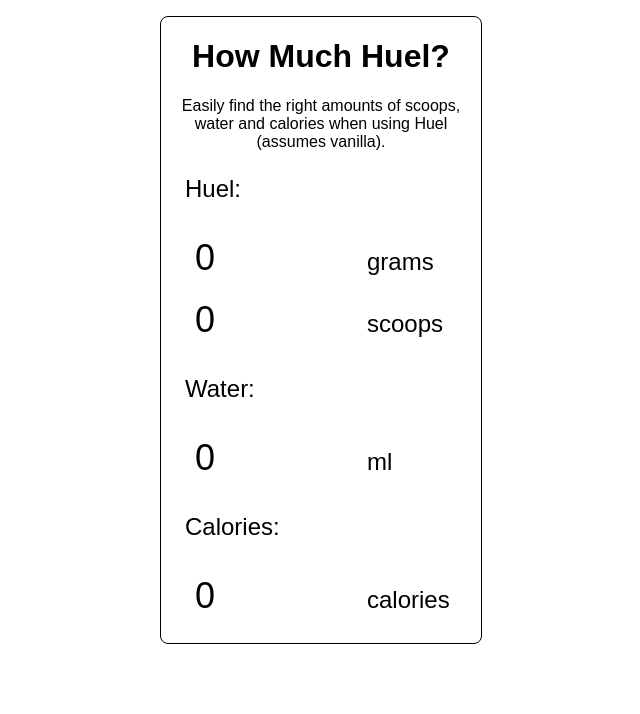
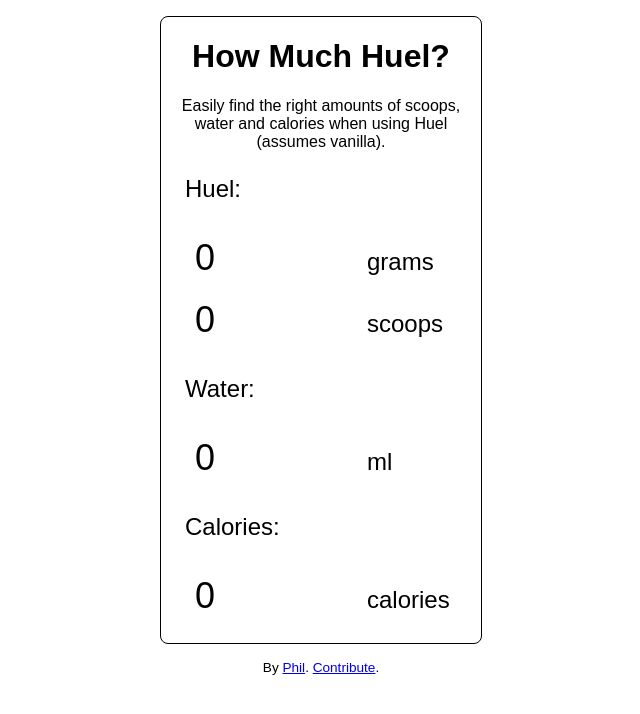
Before and after one commit to philipjohn/howmuchhuel, a React (Create React App) app: page / in a window 1280 px wide. Shown: the top 714 px of the page, without its empty margins (319-959 px from the left). Built offline with nearby package versions, Linux system fonts and the light colour scheme.

Commit message:
Add credit

```diff
--- a/index.html
+++ b/index.html
@@ -7,15 +7,10 @@
     </head>
     <body>
         <div id="root"></div>
-        <!--
-          This HTML file is a template.
-          If you open it directly in the browser, you will see an empty page.
-
-          You can add webfonts, meta tags, or analytics to this file.
-          The build step will place the bundled scripts into the <body> tag.
-
-          To begin the development, run `npm start` in this folder.
-          To create a production bundle, use `npm run build`.
-        -->
+        <div id="credit">
+            <p>
+                By <a href="http://philipjohn.me.uk">Phil</a>. <a href="https://github.com/philipjohn/howmuchhuel">Contribute</a>.
+            </p>
+        </div>
     </body>
 </html>
--- a/src/App.css
+++ b/src/App.css
@@ -1,5 +1,12 @@
-#root {
+#root, #credit {
     margin: 1em 0;
+}
+
+#credit p {
+    max-width: 320px;
+    margin: 0 auto;
+    text-align: center;
+    font-size: 85%;
 }
 
 .App {
```
